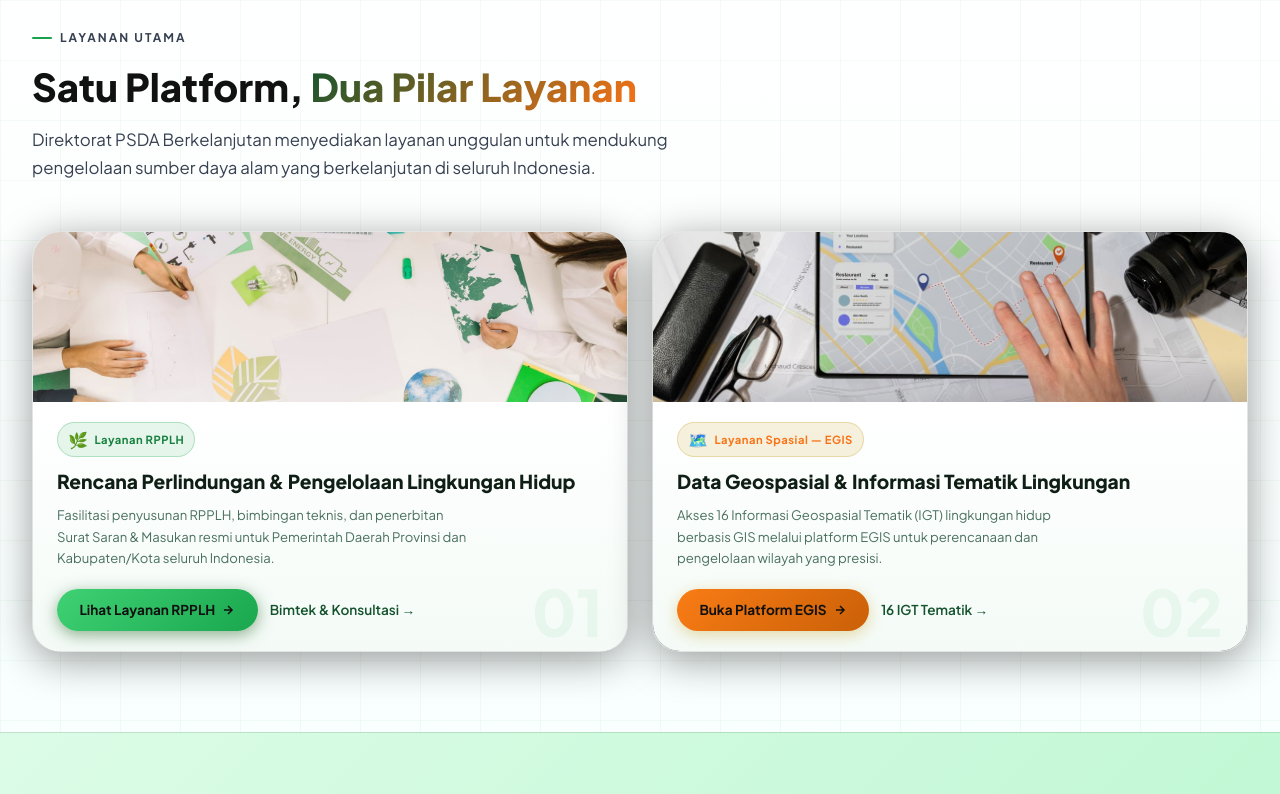
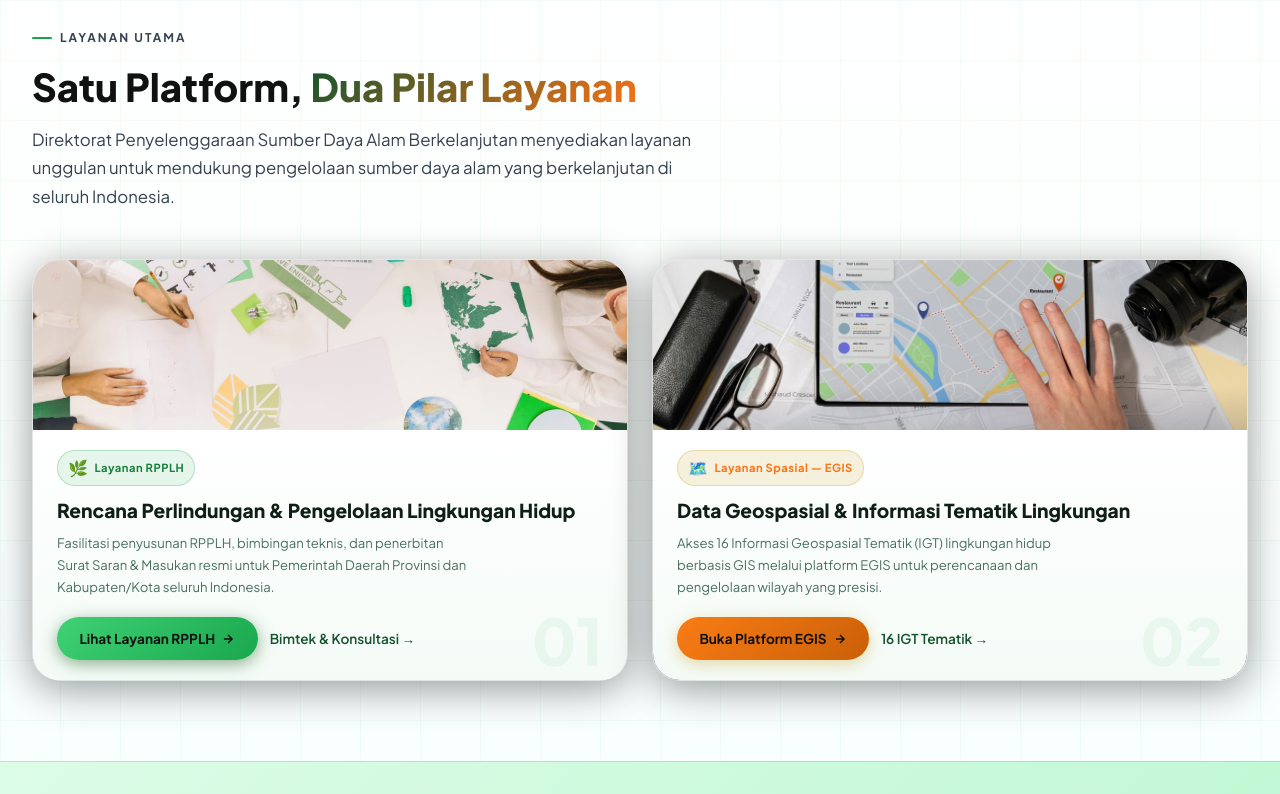
Before and after one commit to auliarahmansihite-ux/sedap-klh, a website: page public/index.html in a window 1280 px wide. Shown: the part 860-1654 px from the top of the page. Drawn offline with Linux system fonts and the light colour scheme; no server answers.

Commit message:
Perbaikan html

```diff
--- a/public/index.html
+++ b/public/index.html
@@ -150,7 +150,7 @@
       <div class="svc-header fade-up">
         <div class="section-label"><span></span> Layanan Utama</div>
         <h2 class="section-title">Satu Platform, <em>Dua Pilar Layanan</em></h2>
-        <p class="section-desc">Direktorat PSDA Berkelanjutan menyediakan layanan unggulan untuk mendukung pengelolaan sumber daya alam yang berkelanjutan di seluruh Indonesia.</p>
+        <p class="section-desc">Direktorat Penyelenggaraan Sumber Daya Alam Berkelanjutan menyediakan layanan unggulan untuk mendukung pengelolaan sumber daya alam yang berkelanjutan di seluruh Indonesia.</p>
       </div>
       <div class="svc-cards">
 
```
